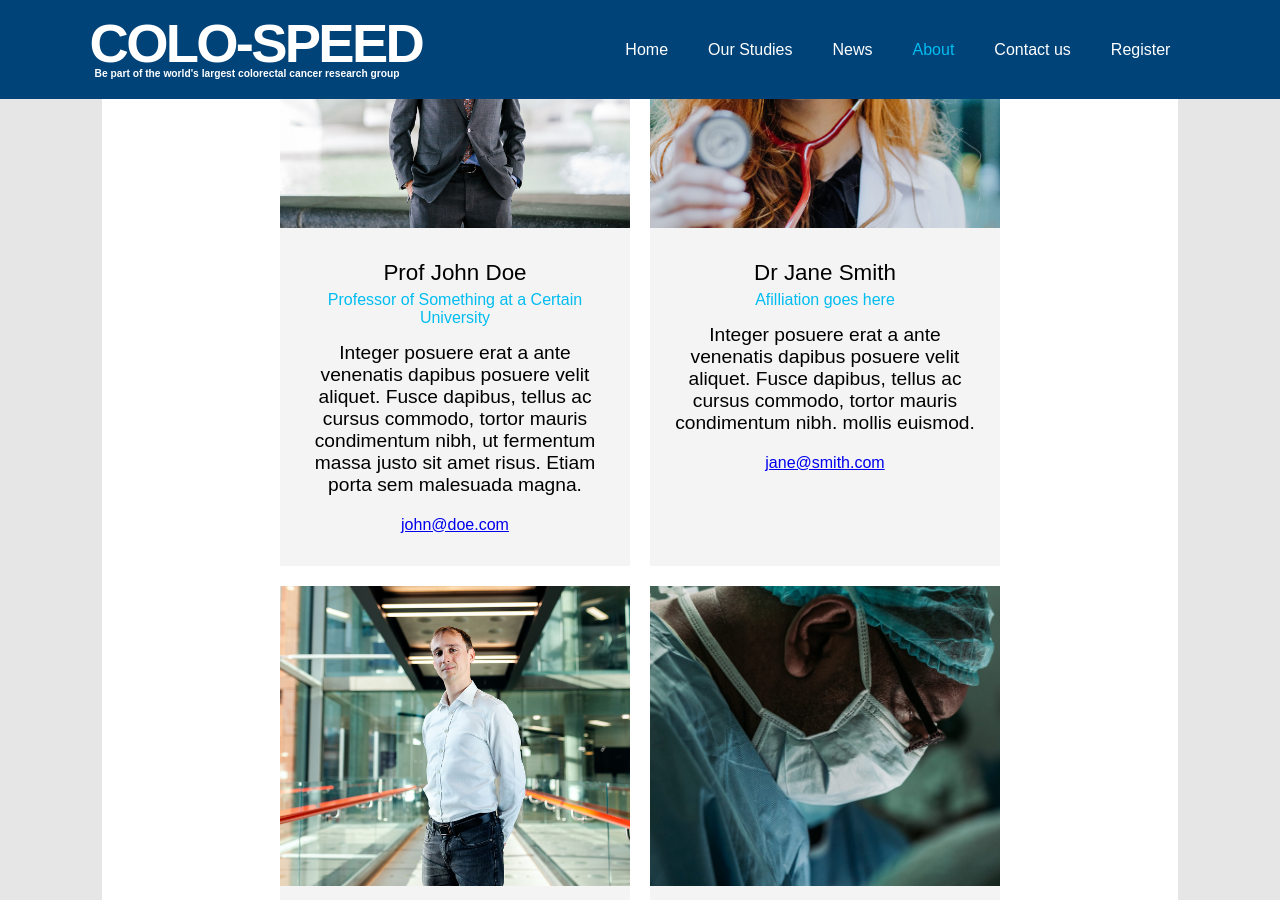
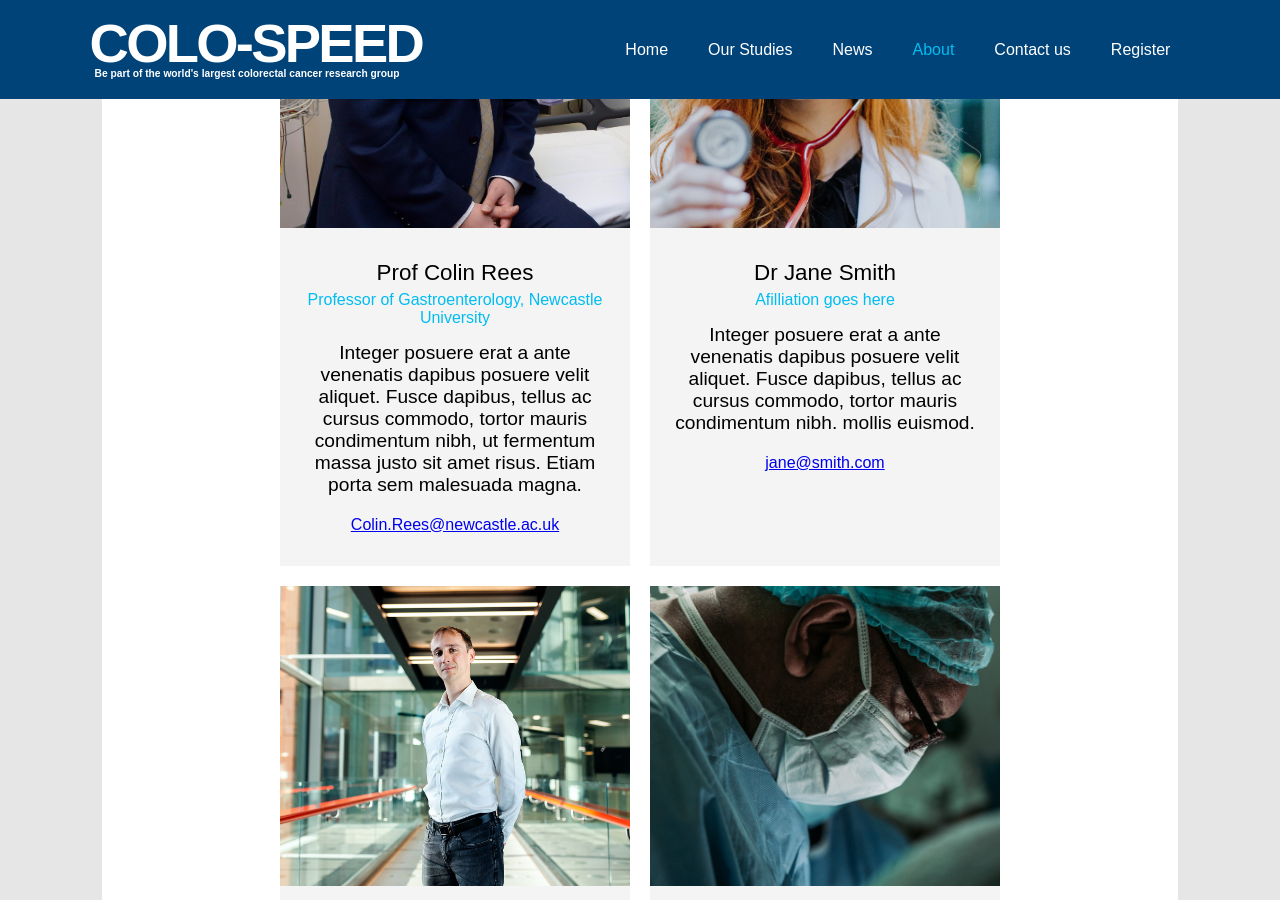
Before and after one commit to not-dalia/colo-speed-v2, a Jekyll site: the page built from _pages/about.html, in a window 1280 px wide and 900 px high, scrolled down 2387 px. Built offline with Jekyll 4.4.1, drawn with Linux system fonts in a browser that asks for light colours; some web fonts are replaced.

Commit message:
added colin to people  pages.

```diff
--- a/_data/members.yml
+++ b/_data/members.yml
@@ -1,8 +1,8 @@
-- name: Prof John Doe
-  affiliation: Professor of Something at a Certain University
+- name: Prof Colin Rees
+  affiliation: Professor of Gastroenterology, Newcastle University
   bio: Integer posuere erat a ante venenatis dapibus posuere velit aliquet. Fusce dapibus, tellus ac cursus commodo, tortor mauris condimentum nibh, ut fermentum massa justo sit amet risus. Etiam porta sem malesuada magna.
-  email: john@doe.com
-  image: /assets/images/people/1.jpg
+  email: Colin.Rees@newcastle.ac.uk
+  image: /assets/images/people/colin.jpg
 
 - name: Dr Jane Smith
   affiliation: Afilliation goes here
```
Also changed, not shown: assets/images/people/colin.jpg (added).
